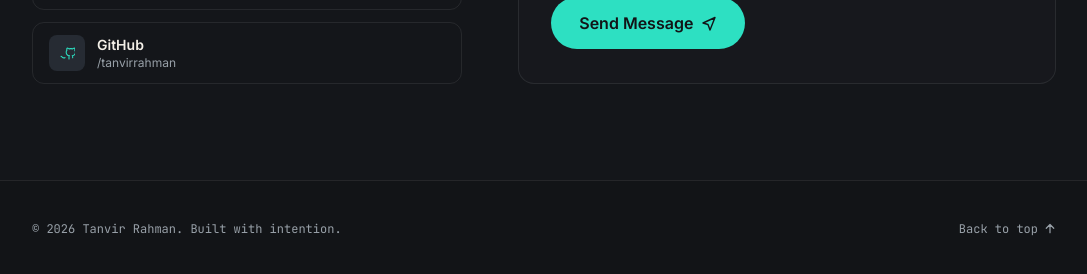
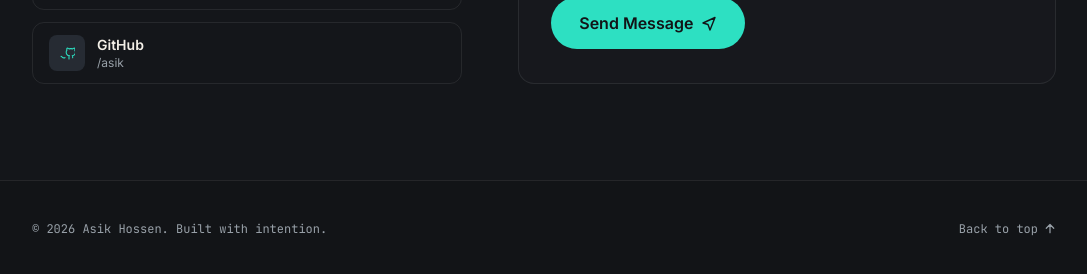
Before and after one commit to asikofficial425-ops/portfolio, a plain HTML site: page index.html in a window 1280 px wide. Shown: the part 3439-3713 px from the top of the page, without its empty margins (96-1183 px from the left). Drawn offline with nearby package versions, Linux system fonts and the light colour scheme.

Commit message:
Update index.html

```diff
--- a/index.html
+++ b/index.html
@@ -528,13 +528,13 @@
           </span>
         </a>
 
-        <a href="https://github.com/tanvirrahman" target="_blank" rel="noopener noreferrer" class="flex items-center gap-3 rounded-xl border border-edge px-4 py-3 hover:border-teal/40 transition-colors">
+        <a href="https://github.com/asikhossen" target="_blank" rel="noopener noreferrer" class="flex items-center gap-3 rounded-xl border border-edge px-4 py-3 hover:border-teal/40 transition-colors">
           <span class="w-9 h-9 rounded-lg bg-surface2 flex items-center justify-center shrink-0">
             <svg width="16" height="16" viewBox="0 0 24 24" fill="none"><path d="M9 19c-4 1.5-4-2-6-2m12 4v-3.2c0-.9.3-1.5.7-1.8-2.4-.3-4.9-1.2-4.9-5.3 0-1.2.4-2.1 1.1-2.9-.1-.3-.5-1.5.1-3.1 0 0 .9-.3 3 1.1a10.4 10.4 0 015.5 0c2.1-1.4 3-1.1 3-1.1.6 1.6.2 2.8.1 3.1.7.8 1.1 1.7 1.1 2.9 0 4.1-2.5 5-4.9 5.3.4.3.7 1 .7 2V19" stroke="#2de0c2" stroke-width="1.6" stroke-linecap="round" stroke-linejoin="round"/></svg>
           </span>
           <span>
             <span class="block text-sm font-semibold">GitHub</span>
-            <span class="block text-xs text-muted">/tanvirrahman</span>
+            <span class="block text-xs text-muted">/asik</span>
           </span>
         </a>
       </div>
@@ -572,7 +572,7 @@
 <!-- ============ FOOTER ============ -->
 <footer class="px-6 py-10 border-t border-edge">
   <div class="max-w-5xl mx-auto flex flex-col sm:flex-row items-center justify-between gap-4 font-mono text-xs text-muted">
-    <p>&copy; <span id="year"></span> Tanvir Rahman. Built with intention.</p>
+    <p>&copy; <span id="year"></span> Asik Hossen. Built with intention.</p>
     <a href="#home" class="inline-flex items-center gap-1.5 hover:text-teal transition-colors">
       Back to top
       <svg width="12" height="12" viewBox="0 0 16 16" fill="none"><path d="M8 13V3M3 7l5-5 5 5" stroke="currentColor" stroke-width="1.6" stroke-linecap="round" stroke-linejoin="round"/></svg>
```
